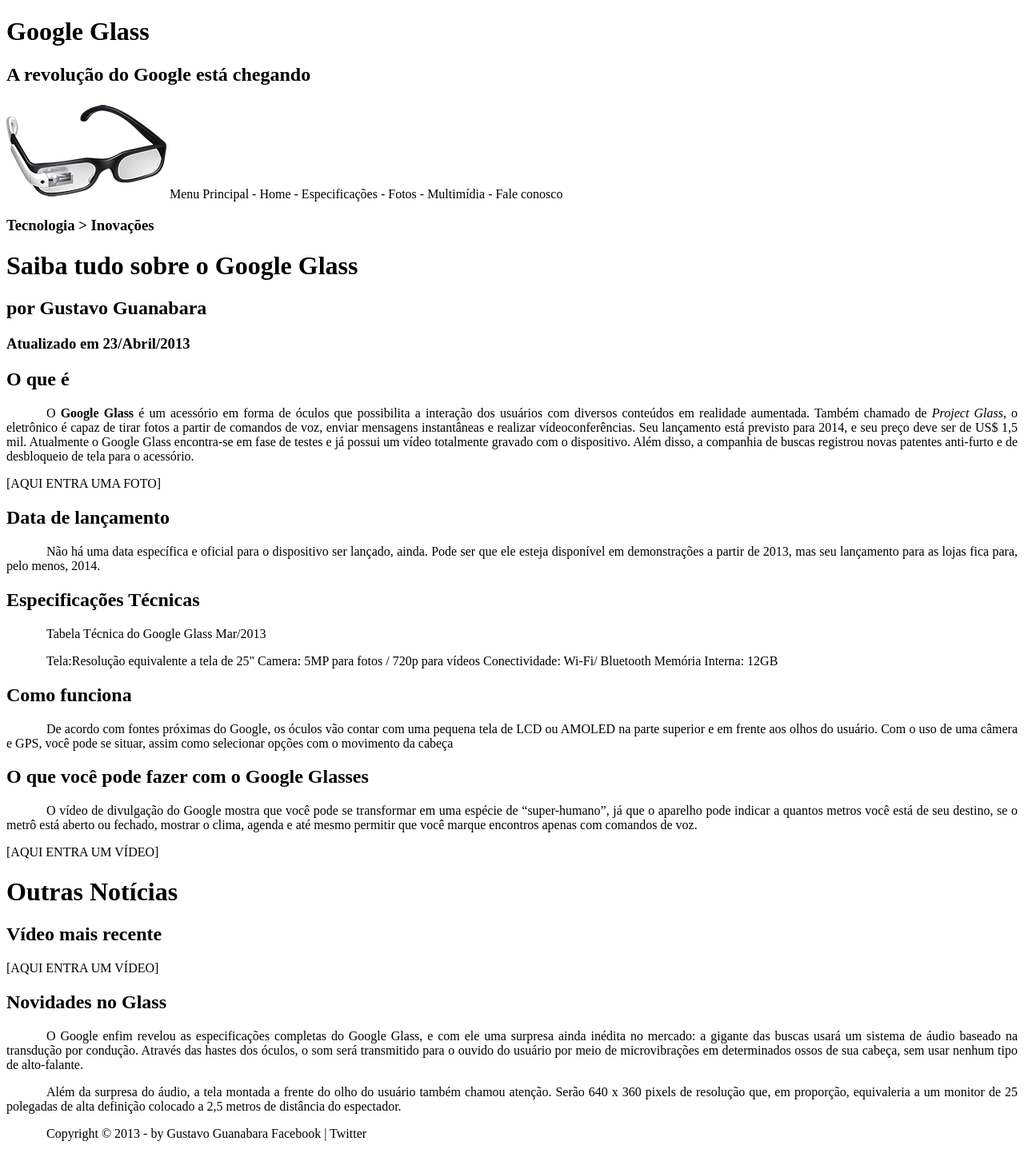
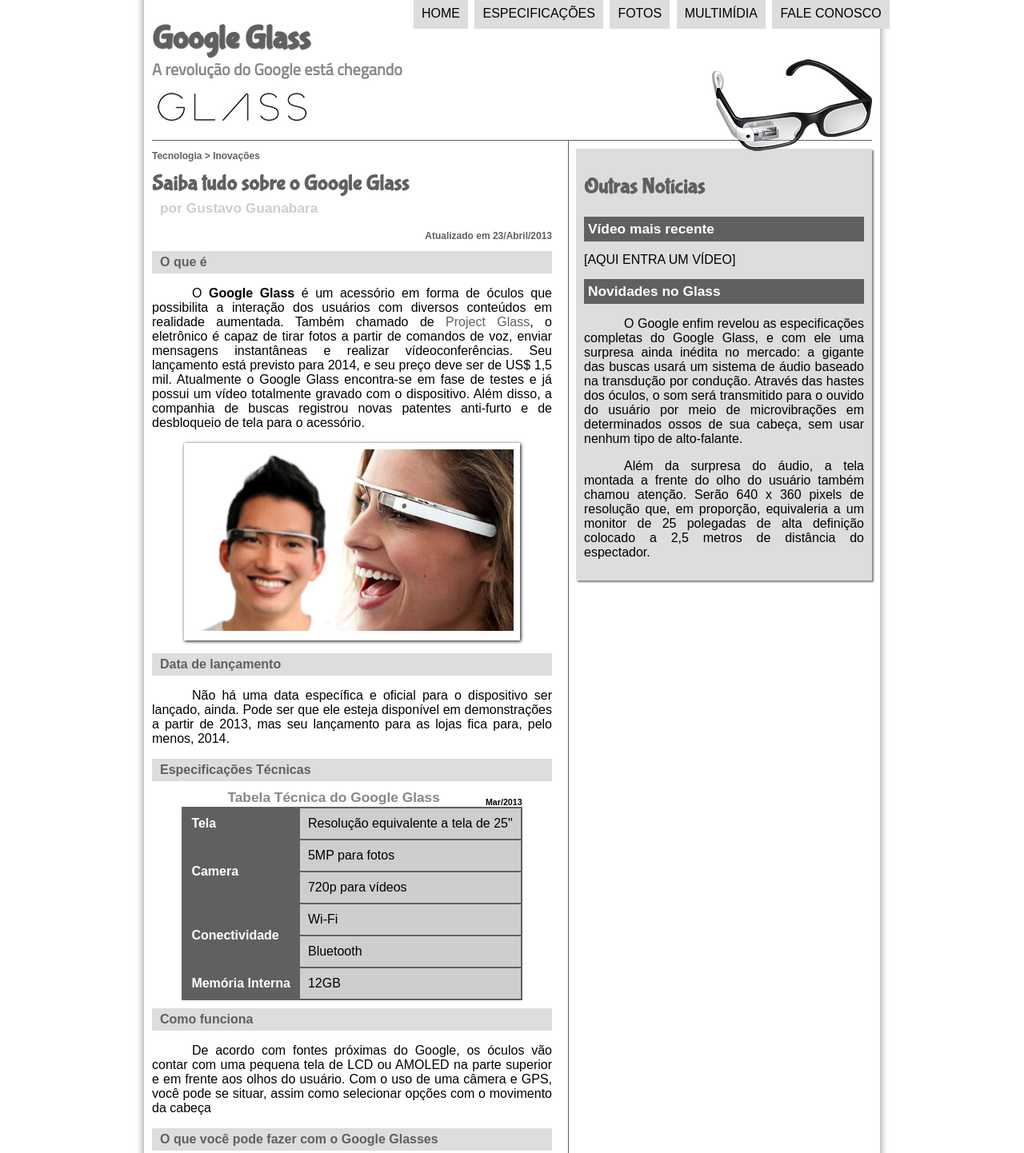
Before and after one commit to luanrsilva/glass, a plain HTML site: page projeto-glass-html5/index.html in a window 1280 px wide. Shown: the top 1442 px of the page at 80% size. Drawn offline with Linux system fonts and the light colour scheme.

Commit message:
falta js

```diff
--- a/projeto-glass-html5/_css/estilo.css
+++ b/projeto-glass-html5/_css/estilo.css
@@ -0,0 +1,246 @@
+@charset "UTF-8";
+
+@import url('https://fonts.googleapis.com/css?family=Titillium+Web');
+@font-face {
+  font-family: 'FonteLogo';
+  src: url("../_fonts/bubblegum-sans-regular.otf");
+}
+
+
+body {
+  font-family: arial, sans-serif;
+  background-color:  white;
+  color: rgba(0,0,0,1);
+}
+
+div#interface {
+  width: 900px;
+  margin: -20px auto 0px auto;
+  box-shadow: 0px 0px 10px rgba(0,0,0,0.5);
+  padding: 10px 10px 10px 10px;
+}
+
+p {
+  text-align: justify;
+  text-indent: 50px;
+}
+
+a {
+  color: #606060;
+  text-decoration: none;
+}
+
+a:hover {
+  text-decoration: underline;
+}
+
+header#cabecalho img#icone {
+  position: absolute;
+  left: 890px;
+  top: 70px;
+}
+
+header#cabecalho{
+  border-bottom: 1px #606060 solid;
+  height: 150px;
+  background: url("../_imagens/glass-logo-peq.jpg" ) no-repeat 0px 85px;
+}
+
+header#cabecalho h1 {
+  font-family: 'FonteLogo', sans-serif;
+  font-size: 30pt;
+  color: #606060;
+  text-shadow: 1px 1px 1px rgba(0,0,0, .6);
+  padding: 0px;
+  margin-bottom: 0px;
+}
+
+header#cabecalho h2 {
+  font-family: 'Titillium Web', sans-serif;
+  font-size: 15pt;
+  color: #888888;
+  padding: 0px;
+  margin-top: 0px;
+}
+
+
+
+/*Formatação de foto*/
+figure.foto-legenda {
+  position: relative;
+  border: 8px solid white;
+  box-shadow: 1px 1px 4px black;
+}
+
+figure.foto-legenda img {
+  width: 100%;
+  height: 100%;
+}
+
+figure.foto-legenda figcaption {
+  opacity: 0;
+  position: absolute;
+  top: 0px;
+  background-color: rgba(0,0,0,0.4);
+  color: white;
+  width: 100%;
+  height: 100%;
+  padding: 10px;
+  box-sizing: border-box;
+  transition: opacity 1s;
+}
+
+figure.foto-legenda:hover figcaption {
+  opacity: 1;
+}
+
+/*Formatação Menu*/
+
+nav#menu {
+  display: block;
+}
+
+nav#menu ul{
+  list-style: none;
+  text-transform: uppercase;
+  position: absolute;
+  top: -20px;
+  left: 475px;
+}
+
+nav#menu li {
+  display: inline-block;
+  background-color: #dddddd;
+  padding: 10px;
+  margin: 2px;
+  transition: background-color 1s;
+}
+
+nav#menu li:hover {
+  background-color: #606060;
+}
+
+nav#menu h1{
+  display: none;
+}
+
+nav#menu a {
+  color: #000000;
+  text-decoration: none;
+}
+
+nav#menu a:hover {
+  color: #ffffff;
+  text-decoration: underline;
+}
+
+/*-----------*/
+
+section#corpo {
+  display: block;
+  width: 500px;
+  float: left;
+  border-right: 1px solid #606060;
+  padding-right: 20px;
+}
+
+article#artigo h2{
+  font-size: 12pt;
+  color: #606060;
+  background-color: #dddddd;
+  padding: 5px 0px 5px 10px;
+  margin: 10px 0px 10px 0px;
+}
+
+header#cabecalho-artigo h1 {
+  font-family: 'FonteLogo', sans-serif;
+  font-size: 20pt;
+  color: #606060;
+  margin-bottom: 0px;
+  margin-top: 0px;
+}
+
+header#cabecalho-artigo h2 {
+  font-size: 13pt;
+  color: #cecece;
+  background-color: #ffffff;
+  margin: 0px;
+}
+
+.direita {
+  text-align: right;
+}
+
+header#cabecalho-artigo h3 {
+  font-size: 12px;
+  color: #606060;
+}
+
+table#tabela {
+  border: 1px solid #606060;
+  border-spacing: 0px;
+  margin-left: auto;
+  margin-right: auto;
+}
+
+table#tabela td {
+  border: 1px solid #606060;
+  padding: 10px;
+  vertical-align: middle;
+}
+
+table#tabela td.ce {
+  color: #ffffff;
+  background-color: #606060;
+  font-weight: bold;
+}
+
+table#tabela td.cd {
+  background-color: #cecece;
+}
+
+table#tabela caption {
+  color: #888888;
+  font-size: 13pt;
+  font-weight: bolder;
+}
+
+table#tabela caption span {
+  display: block;
+  float: right;
+  color: #000000;
+  font-size: 8pt;
+  margin-top: 10px;
+}
+
+aside#lateral {
+  display: block;
+  width: 350px;
+  float: right;
+  background-color: #dddddd;
+  padding: 10px;
+  margin-top: 10px;
+  box-shadow: 2px 2px 2px rgba(0, 0, 0, 0.5);
+}
+
+aside#lateral h1 {
+  font-family: 'FonteLogo',sans-serif;
+  font-size: 20pt;
+  color: #606060;
+}
+
+aside#lateral h2 {
+  font-size: 13pt;
+  color: #ffffff;
+  background-color: #606060;;
+  padding: 5px;
+}
+
+footer#rodape {
+  clear: both;
+  border-top: 1px solid #606060;
+}
+
+footer#rodape p {
+  text-align: center;
+}
--- a/projeto-glass-html5/index.html
+++ b/projeto-glass-html5/index.html
@@ -4,15 +4,7 @@
 <head>
     <meta charset="utf-8"/>
     <title>Tudo sobre Google Glass</title>
-
-    <style type="text/css">
-
-        p {
-            text-align: justify;
-            text-indent: 50px;
-        }
-
-    </style>
+    <link rel="stylesheet" type="text/css" href="_css/estilo.css">
 
 </head>
 <body>
@@ -24,37 +16,53 @@
         <h2>A revolução do Google está chegando</h2>
         </hgroup>
 
-    <img src="_imagens/glass-oculos-preto-peq.png">
-
-Menu Principal
-- Home
-- Especificações
-- Fotos
-- Multimídia
-- Fale conosco
+        <img id="icone" src="_imagens/glass-oculos-preto-peq.png">
+        <nav id="menu">
+            <h1>Menu Principal</h1>
+            <ul>
+                <li><a href="index.html">Home</a></li>
+                <li><a href="specs.html">Especificações</a></li>
+                <li><a href="fotos.html">Fotos</a></li>
+                <li><a href="multimidia.html">Multimídia</a></li>
+                <li><a href="fale-conosco.html">Fale conosco</a></li>
+            </ul>
+        </nav>
     </header>
+    <section id="corpo">
+      <article id="artigo">
+        <header id="cabecalho-artigo">
           <hgroup>
           <h3>Tecnologia > Inovações</h3>
           <h1>Saiba tudo sobre o Google Glass</h1>
           <h2>por Gustavo Guanabara</h2>
-    <h3>Atualizado em 23/Abril/2013</h3>
+          <h3 class="direita">Atualizado em 23/Abril/2013</h3>
           </hgroup>
+        </header>
+        <h2>O que é</h2>
+        <p>O <b>Google Glass</b> é um acessório em forma de óculos que possibilita a interação dos usuários com diversos conteúdos em realidade aumentada. Também chamado de <a href="https://www.x.company/glass/" target="_blank">Project Glass</a>, o eletrônico é capaz de tirar fotos a partir de comandos de voz, enviar mensagens instantâneas e realizar vídeoconferências. Seu lançamento está previsto para 2014, e seu preço deve ser de US$ 1,5 mil. Atualmente o Google Glass encontra-se em fase de testes e já possui um vídeo totalmente gravado com o dispositivo. Além disso, a companhia de buscas registrou novas patentes anti-furto e de desbloqueio de tela para o acessório.</p>
 
-<h2>O que é</h2>
-<p>O <b>Google Glass</b> é um acessório em forma de óculos que possibilita a interação dos usuários com diversos conteúdos em realidade aumentada. Também chamado de <i>Project Glass</i>, o eletrônico é capaz de tirar fotos a partir de comandos de voz, enviar mensagens instantâneas e realizar vídeoconferências. Seu lançamento está previsto para 2014, e seu preço deve ser de US$ 1,5 mil. Atualmente o Google Glass encontra-se em fase de testes e já possui um vídeo totalmente gravado com o dispositivo. Além disso, a companhia de buscas registrou novas patentes anti-furto e de desbloqueio de tela para o acessório.</p>
-
-[AQUI ENTRA UMA FOTO]
+        <figure class="foto-legenda">
+            <img src="_imagens/glass-quadro-homem-mulher.jpg">
+            <figcaption>
+                <h3>Google Glass</h3>
+                <p>Uma nova maneira de ver o mundo</p>
+            </figcaption>
+        </figure>
 
         <h2>Data de lançamento</h2>
         <p>Não há uma data específica e oficial para o dispositivo ser lançado, ainda. Pode ser que ele esteja disponível em demonstrações a partir de 2013, mas seu lançamento para as lojas fica para, pelo menos, 2014.</p>
 
         <h2>Especificações Técnicas</h2>
-<p>Tabela Técnica do Google Glass Mar/2013</p>
+        <table id="tabela">
+          <caption>Tabela Técnica do Google Glass <span>Mar/2013</span> </caption>
 
-<p>Tela:Resolução equivalente a tela de 25"
-Camera: 5MP para fotos / 720p para vídeos
-Conectividade: Wi-Fi/ Bluetooth
-Memória Interna: 12GB</p>
+          <tr><td class="ce">Tela</td> <td class="cd">Resolução equivalente a tela de 25"</td></tr>
+          <tr><td rowspan="2" class="ce">Camera</td> <td class="cd">5MP para fotos</td></tr>
+          <tr><td class="cd">720p para vídeos</td></tr>
+          <tr><td rowspan="2" class="ce">Conectividade</td> <td class="cd">Wi-Fi</td></tr>
+          <tr><td class="cd">Bluetooth</td></tr>
+          <tr><td class="ce">Memória Interna</td> <td class="cd">12GB</td></tr>
+        </table>
 
         <h2>Como funciona</h2>
         <p>De acordo com fontes próximas do Google, os óculos vão contar com uma pequena tela de LCD ou AMOLED na parte superior e em frente aos olhos do usuário. Com o uso de uma câmera e GPS, você pode se situar, assim como selecionar opções com o movimento da cabeça</p>
@@ -63,7 +71,10 @@ Memória Interna: 12GB</p>
         <p>O vídeo de divulgação do Google mostra que você pode se transformar em uma espécie de “super-humano”, já que o aparelho pode indicar a quantos metros você está de seu destino, se o metrô está aberto ou fechado, mostrar o clima, agenda e até mesmo permitir que você marque encontros apenas com comandos de voz.</p>
 
         [AQUI ENTRA UM VÍDEO]
+      </article>
+    </section>
 
+    <aside id="lateral">
       <h1>Outras Notícias</h1>
       <h2>Vídeo mais recente</h2>
 
@@ -73,9 +84,13 @@ Memória Interna: 12GB</p>
       <p>O Google enfim revelou as especificações completas do Google Glass, e com ele uma surpresa ainda inédita no mercado: a gigante das buscas usará um sistema de áudio baseado na transdução por condução. Através das hastes dos óculos, o som será transmitido para o ouvido do usuário por meio de microvibrações em determinados ossos de sua cabeça, sem usar nenhum tipo de alto-falante.</p>
 
       <p>Além da surpresa do áudio, a tela montada a frente do olho do usuário também chamou atenção. Serão 640 x 360 pixels de resolução que, em proporção, equivaleria a um monitor de 25 polegadas de alta definição colocado a 2,5 metros de distância do espectador.</p>
+    </aside>
 
-<p>Copyright &copy 2013 - by Gustavo Guanabara
-Facebook | Twitter</p>
+    <footer id="rodape">
+      <p>Copyright &copy 2013 - by Gustavo Guanabara<br>
+      <a href="https://www.facebook.com/luan.rocha.1004" target="_blank">Facebook</a>  |
+      <a href="https://github.com/luanrsilva" target="_blank"> GitHub</p>
+    </footer>
   </div>
 </body>
 </html>
```
Also changed, not shown: projeto-glass-html5/fundo.jpg (added). Lines whose indentation alone changed are shown as unchanged.
